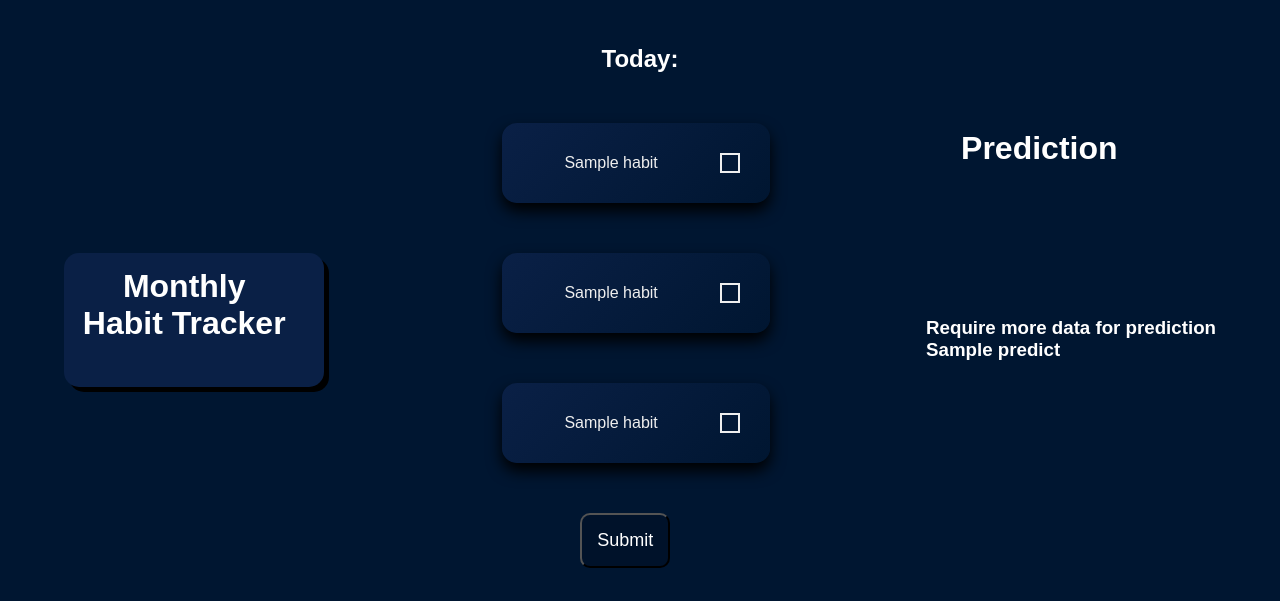
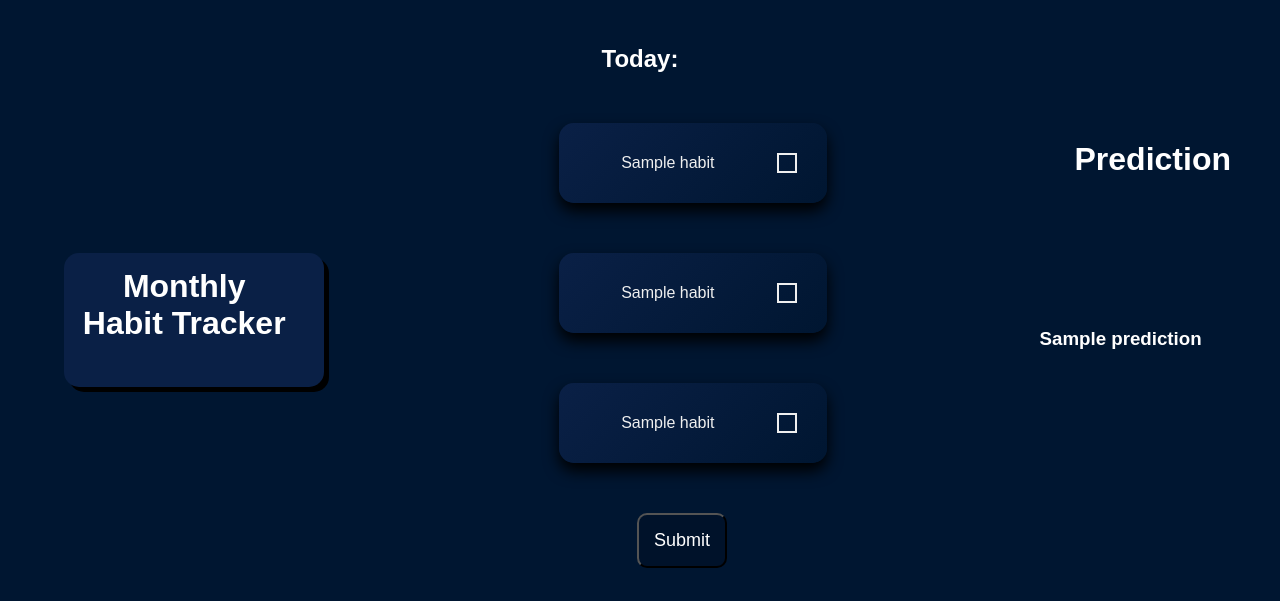
Before and after one commit to Gson44/Life, a Flask app: template templates/dashboard.html in a window 1280 px wide. Shown: the part 75-676 px from the top of the page. Run offline with Flask 3, Linux system fonts and the light colour scheme; the template is opened without the code that fills it: most values are stand-ins (such as "Sample title", 1, 10 or a date in 2020); some libraries are stand-ins or nearby versions.

Commit message:
Fix my prediction result

```diff
--- a/app.py
+++ b/app.py
@@ -11,7 +11,7 @@ from sklearn.metrics import accuracy_score
 app = Flask(__name__)
 
 # Use Railway's environment variables for MySQL
-
+"""
 app.config["MYSQL_HOST"] = os.environ.get("MYSQLHOST")
 app.config["MYSQL_USER"] = os.environ.get("MYSQLUSER")
 app.config["MYSQL_PASSWORD"] = os.environ.get("MYSQLPASSWORD")
@@ -22,7 +22,7 @@ app.config["MYSQL_HOST"] = 'localhost'
 app.config["MYSQL_USER"] = 'root'
 
 app.config["MYSQL_DB"] = 'life'
-"""
+
 
 app.config['SECRET_KEY'] = os.urandom(24)
 # Create mysql obkect
@@ -113,9 +113,10 @@ def dashboard():
                 habit_data_json = json.dumps(cleaned_habit_data)
 
                 predict_habit = machine_learning_integration(user_id)
+
                 result = display_result(predict_habit)
                 #print(result)
-                return render_template('dashboard.html', user_data=user_data[1], habit_data = habit_data, data=habit_data_json, status=user_data[4],predicti=result)
+                return render_template('dashboard.html', user_data=user_data[1], habit_data = habit_data, data=habit_data_json, status=user_data[4],prediction=result)
     return redirect(url_for("home"))
 
 
@@ -258,7 +259,7 @@ def machine_learning_integration(id):
         #print(f"Model Accuracy: {accuracy * 100:.2f}%")
         return prediction_for_next_day
     else:
-        return False
+        return "Require more data for prediction."
 
 def display_result(prediction):
     if prediction != False:
--- a/templates/dashboard.html
+++ b/templates/dashboard.html
@@ -55,8 +55,8 @@
            </form>
         <div id="prediction_container">
             <h1>Prediction</h1>
-            <h3>Require more data for prediction</h3>
-             <h3>{{ predict }}</h3>
+
+             <h3>{{ prediction }}</h3>
         </div>
         </div>
     </main>
```
